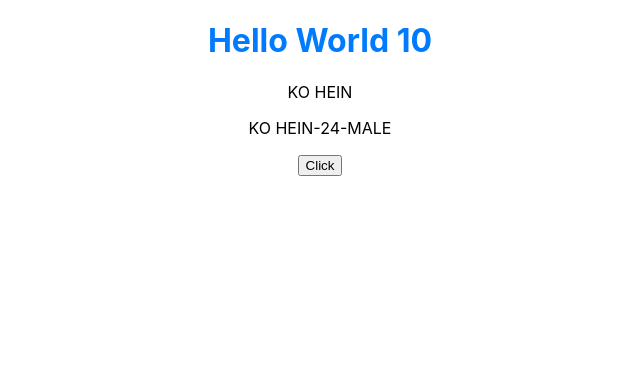
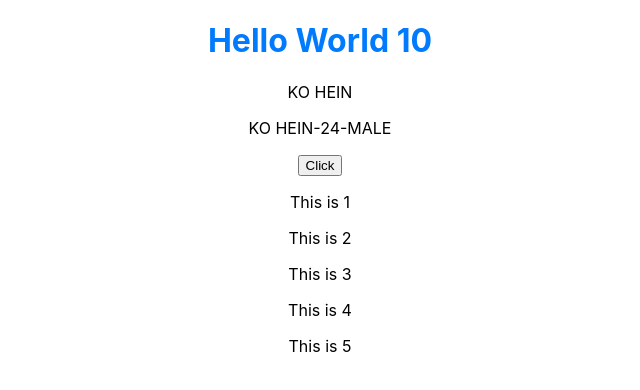
Before and after one commit to koheinthurako/React20-9-2023, a React (Create React App) app in the folder react-jsx/: page / in a window 1280 px wide. Shown: the top 390 px of the page, without its empty margins (320-960 px from the left). Built offline with nearby package versions, Linux system fonts and the light colour scheme.

Commit message:
change js into jsx and add some notes

```diff
--- a/react-jsx/src/App.js
+++ b/react-jsx/src/App.jsx
@@ -11,6 +11,8 @@ function App() {
   const click = () => console.log("Click");
   const valueClick = (x, y) => console.log(x, y);
 
+  const item = ["This is 1", "This is 2", "This is 3", "This is 4", "This is 5"];
+
   return (
     // element ၁ခုထပ်ပိုပြီး return ပြန်ချင်တဲ့အခါ React ကို import လုပ်ပြီး React.Fragment ကိုသုံး
     // <>
@@ -23,6 +25,7 @@ function App() {
     // <div></div>
     // </>
 
+    // JSX ဆိုတာ javascript  ထဲမှာ HTML, CSS တွေပေါင်းရေးတာကိုဆိုလိုတယ်
     // JSX ထဲမှာ javascript expression များညှပ်ရေးမယ်ဆို "{}" ထဲမှာရေးရတယ်
     <div className="App">
       <h1 className={boolean ? textRed : textBlue}>Hello World {5+5}</h1>
@@ -42,8 +45,20 @@ function App() {
 
       {/* ဒါဆိုရင် bind method ကို သုံးထားတဲ့အတွက်ကြောင့် အပေါ်ကလို callBack function တွေ ထည့်စရာမလိုတော့ပဲ click နှိပ်မှ run မယ်
       "()" ပါပေမယ့် auto အလုပ်မလုပ်တော့ဘူး */}
+      <button onClick={valueClick.bind(null, "Hello World", "Hello Ko Hein")}>Click</button>
 
-      <button onClick={valueClick.bind(null, "Hello World", "Hello Ko Hein")}>Click</button>
+      <div>
+
+        {/* code တွေ အများကြီးရေးနေစရာမလိုအောင် ရေးချင်တဲ့ data တွေကို array ထဲထည့် loop ပတ်ပြီး rendering လုပ်နိုင်တယ်
+        သို့သော် react သည် code တွေကို react-dom မှနေတစ်ဆင့် unique key တွေကို လှမ်းဖမ်းပြီး render လုပ်တဲ့အတွက်
+        key တွေမပေးဘဲထားရင် Warning: Each child in a list should have a unique “key” prop. error တက်မယ်
+        item ထဲက data တွေကို ဖျက်တာပြင်တာ စသဖြင့် ဘယ် item က ဘယ်လိုအလုပ်လုပ်သွားလဲဆိုတာကိုသိရန် data တစ်ခုချင်းစီကိုသိနိုင်ဖို့လည်း
+        မတူညီတဲ့ unique keys တွေပေးဖို့လိုတယ်  */}
+        {
+          item.map(i => <p>{i}</p>)
+        }
+
+      </div>
     </div>
   );
 }
```
